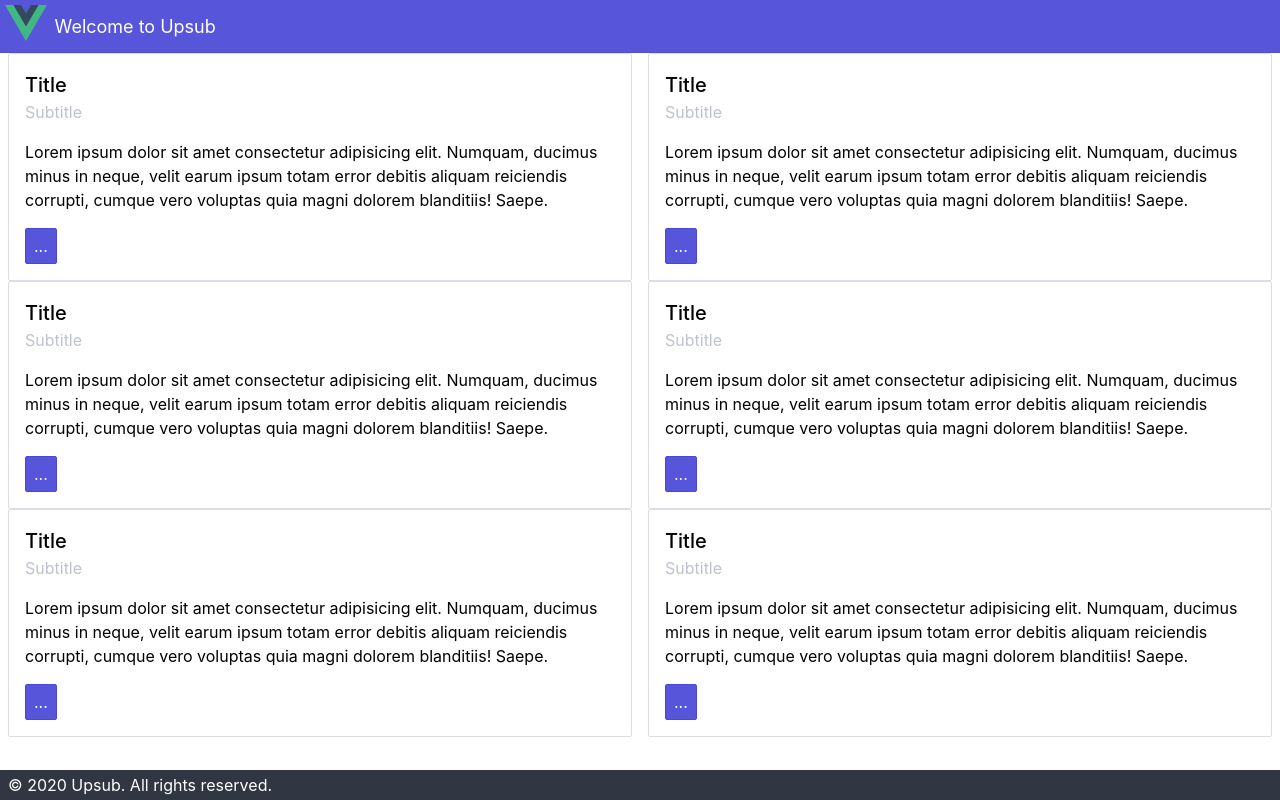
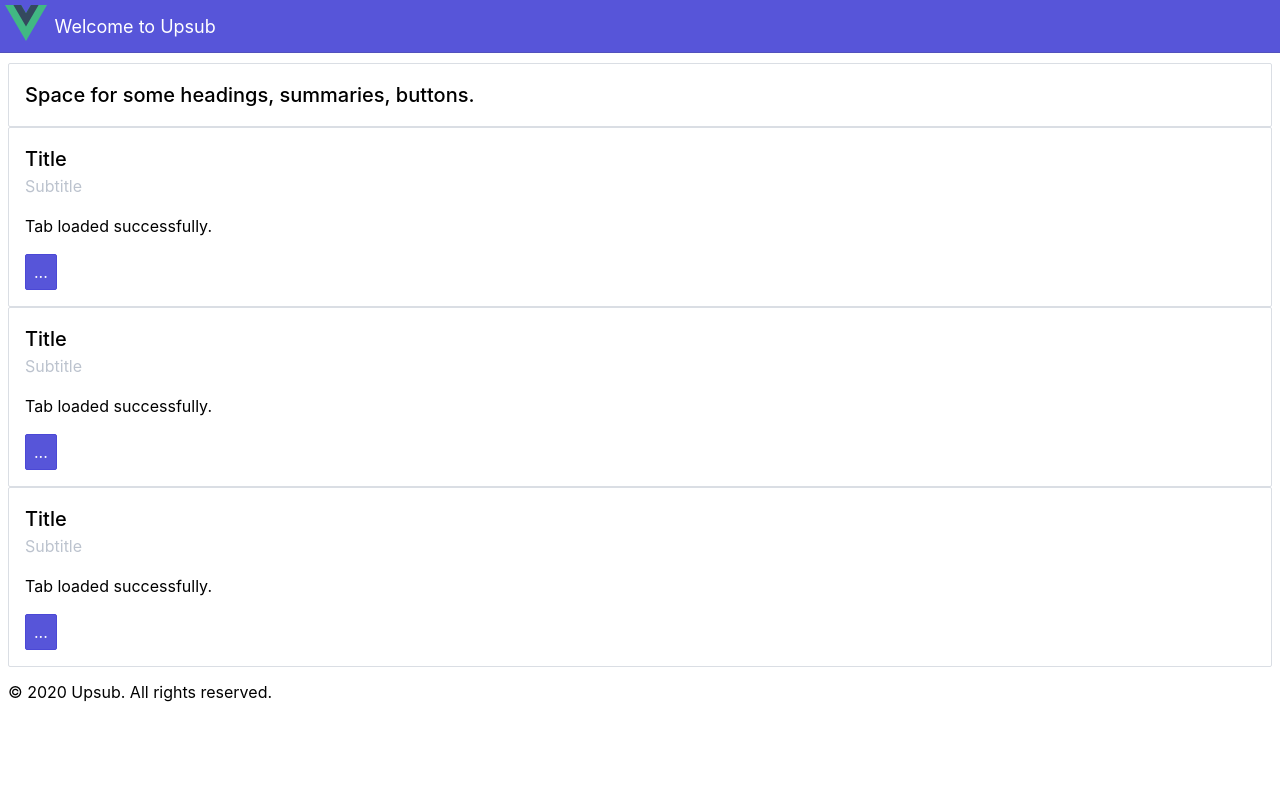
Before and after one commit to marax27/Upsub, a Vue app in the folder upsub-client/: page / in a window 1280 px wide. Built offline with nearby package versions, Linux system fonts and the light colour scheme.

Commit message:
Create mockup dashboard tabs

```diff
--- a/upsub-client/package.json
+++ b/upsub-client/package.json
@@ -10,11 +10,14 @@
     "lint": "eslint . --ext .vue,.js,.jsx,.cjs,.mjs,.ts,.tsx,.cts,.mts --fix --ignore-path .gitignore"
   },
   "dependencies": {
+    "highcharts": "^10.1.0",
+    "highcharts-vue": "^1.4.0",
     "spectre.css": "^0.5.9",
     "vue": "^3.2.36"
   },
   "devDependencies": {
     "@rushstack/eslint-patch": "^1.1.0",
+    "@types/highcharts": "^7.0.0",
     "@types/node": "^16.11.36",
     "@vitejs/plugin-vue": "^2.3.3",
     "@vue/eslint-config-prettier": "^7.0.0",
--- a/upsub-client/src/App.vue
+++ b/upsub-client/src/App.vue
@@ -13,11 +13,11 @@ import MainDashboard from "./components/MainDashboard.vue";
   </header>
 
   <main>
-    <MainDashboard msg="You did it!" />
+    <MainDashboard />
   </main>
 
-  <footer class="footer bg-dark">
-    <span class="ml-2">&copy; 2020 Upsub. All rights reserved.</span>
+  <footer class="footer container">
+    <span>&copy; 2020 Upsub. All rights reserved.</span>
   </footer>
 </template>
 
@@ -34,19 +34,13 @@ header.navbar {
   padding: 0.25rem;
   line-height: 1.5;
   border-bottom: solid 1px var(--color-border);
-}
-
-main {
-  margin-bottom: calc(0.5rem + var(--footer-height));
+  margin-bottom: 0.5rem;
 }
 
 .footer {
-  position: fixed;
+  position: relative;
   height: var(--footer-height);
-  left: 0;
-  bottom: 0;
-  right: 0;
-
+  margin-top: 0.5rem;
   display: flex;
   align-items: center;
 }
--- a/upsub-client/src/components/MainDashboard.vue
+++ b/upsub-client/src/components/MainDashboard.vue
@@ -1,27 +1,52 @@
-<script setup lang="ts">
-defineProps<{
-  msg: string;
-}>();
+<script lang="ts">
+import { defineComponent } from "vue";
+
+type MockupTab = { id: number; loaded: boolean };
+
+export default defineComponent({
+  data() {
+    return {
+      tabs: [
+        { id: 1, loaded: false },
+        { id: 2, loaded: false },
+        { id: 3, loaded: false },
+      ] as MockupTab[],
+    };
+  },
+  mounted() {
+    this.tabs.forEach((value, index) => {
+      setTimeout(() => {
+        this.tabs[index].loaded = true;
+      }, index * 1000);
+    });
+  },
+});
 </script>
 
 <template>
   <div class="container">
     <div class="columns">
-      <div
-        v-for="i in [1, 2, 3, 4, 5, 6]"
-        :key="i"
-        class="column col-6 col-lg-12"
-      >
+      <div class="column col-12">
+        <div class="card">
+          <div class="card-header">
+            <div class="card-title h5">
+              Space for some headings, summaries, buttons.
+            </div>
+          </div>
+        </div>
+      </div>
+
+      <div v-for="tab in tabs" :key="tab.id" class="column col-6 col-xl-12">
         <div class="card">
           <div class="card-header">
             <div class="card-title h5">Title</div>
             <div class="card-subtitle text-gray">Subtitle</div>
           </div>
           <div class="card-body">
-            Lorem ipsum dolor sit amet consectetur adipisicing elit. Numquam,
-            ducimus minus in neque, velit earum ipsum totam error debitis
-            aliquam reiciendis corrupti, cumque vero voluptas quia magni dolorem
-            blanditiis! Saepe.
+            <div v-if="tab.loaded">
+              <span>Tab loaded successfully.</span>
+            </div>
+            <span v-else>Loading...</span>
           </div>
           <div class="card-footer">
             <button class="btn btn-primary">...</button>
```
Also changed, not shown: 1 other file (tests, documents, lock files or other folders).
